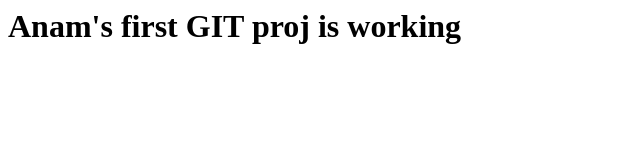
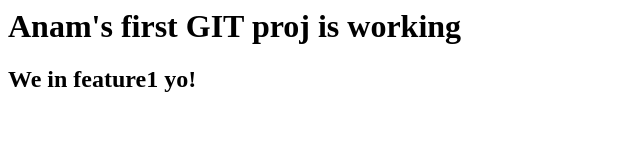
Before and after one commit to anamk123/First-Proj, a plain HTML site: page index.htm in a window 1280 px wide. Shown: the whole page, without its empty margins (0-640 px from the left). Drawn offline with Linux system fonts and the light colour scheme.

Commit message:
created branch feature1, added H2

```diff
--- a/index.htm
+++ b/index.htm
@@ -10,6 +10,7 @@
 
 
 	<h1>Anam's first GIT proj is working</h1>
+	<h2>We in feature1 yo!</h2>
 
 
 
```
